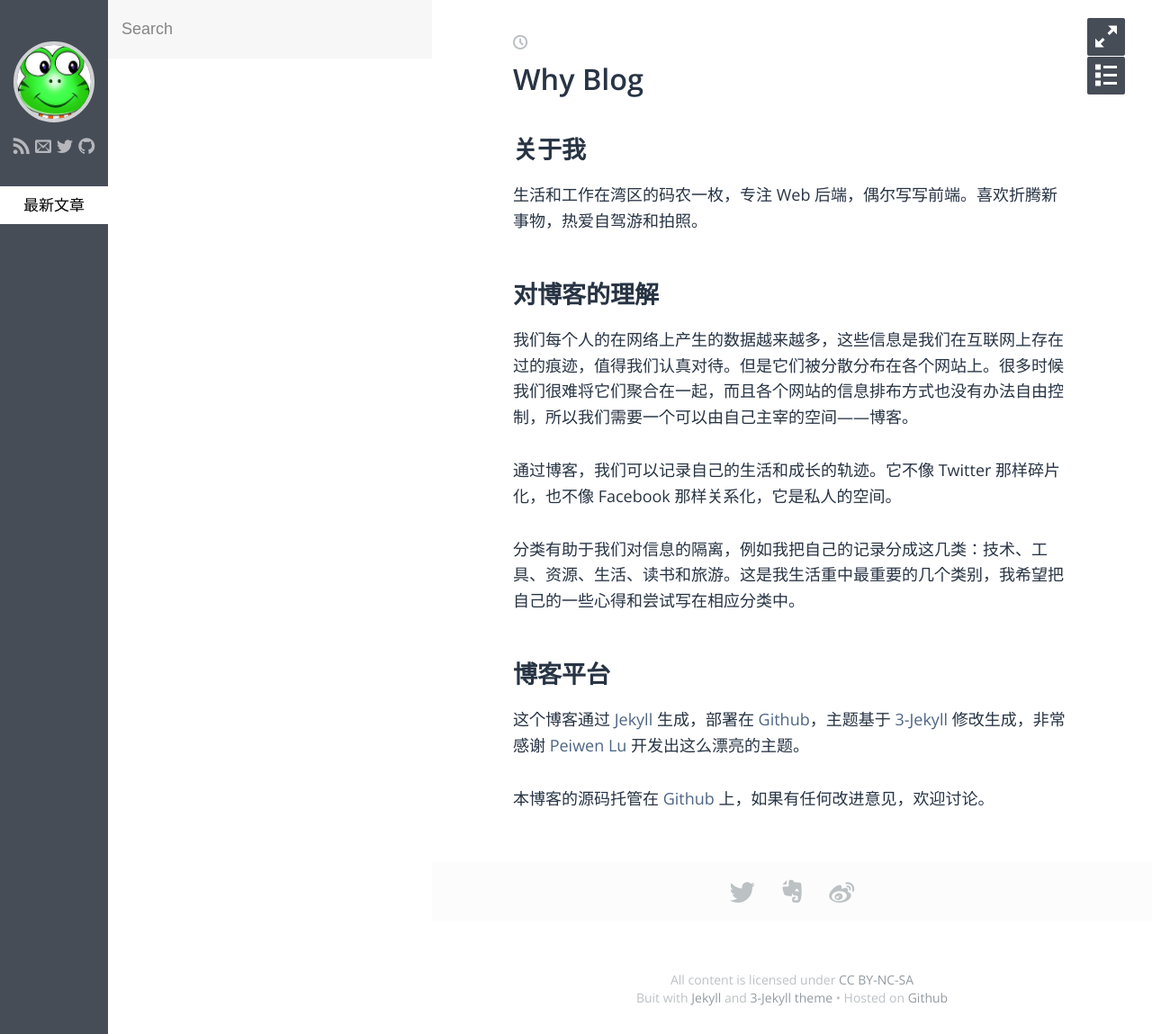
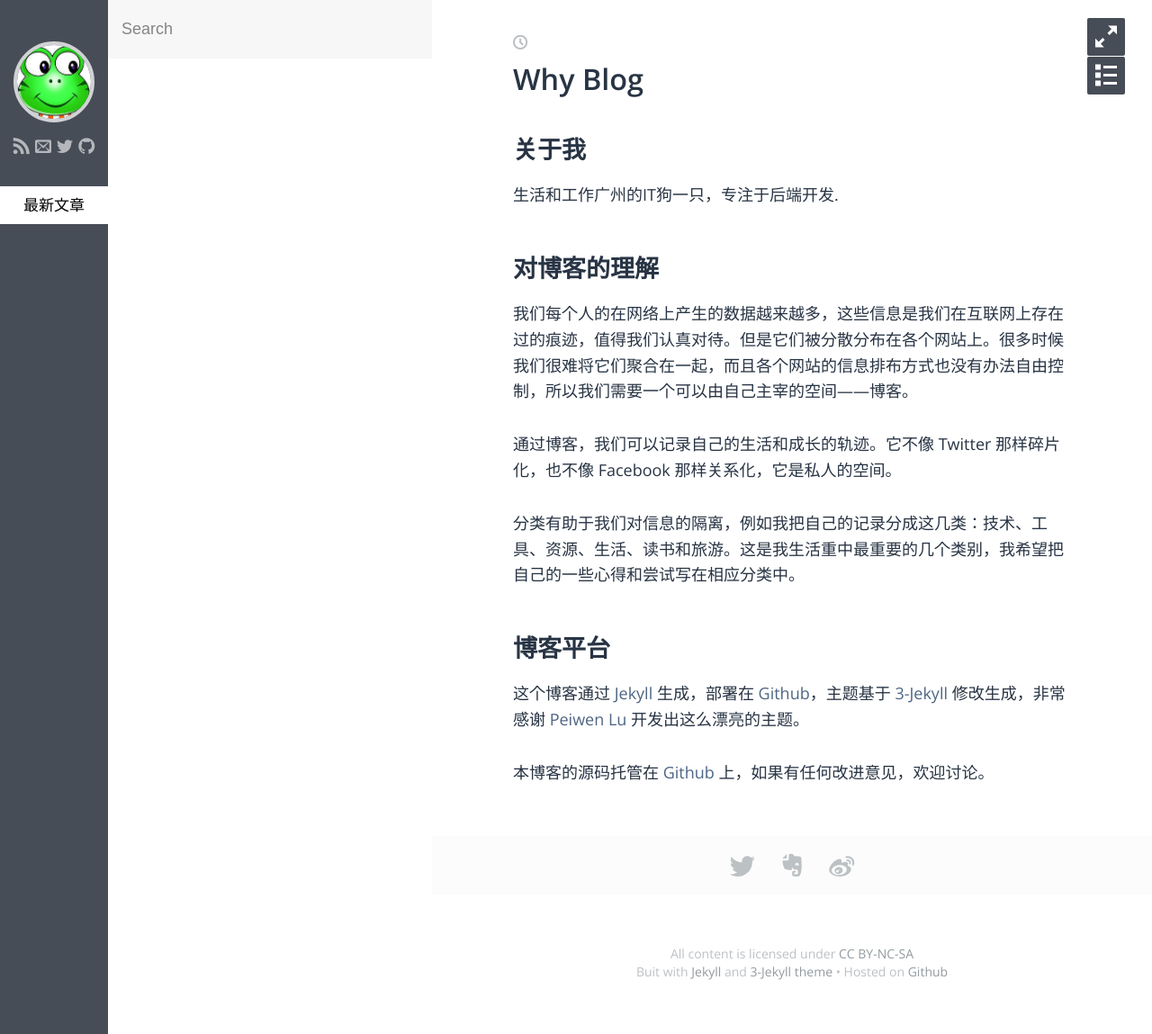
Before and after one commit to pzj/pzj.github.io, a Jekyll site: the page built from index.md, in a window 1280 px wide. Shown: the whole page at 90% size. Built offline with Jekyll 4.4.1, drawn with Linux system fonts in a browser that asks for light colours; some web fonts are replaced.

Commit message:
update main page

```diff
--- a/index.md
+++ b/index.md
@@ -5,7 +5,7 @@ layout: post
 
 ## 关于我
 
-生活和工作在湾区的码农一枚，专注 Web 后端，偶尔写写前端。喜欢折腾新事物，热爱自驾游和拍照。
+生活和工作广州的IT狗一只，专注于后端开发.
 
 ## 对博客的理解
 
```
